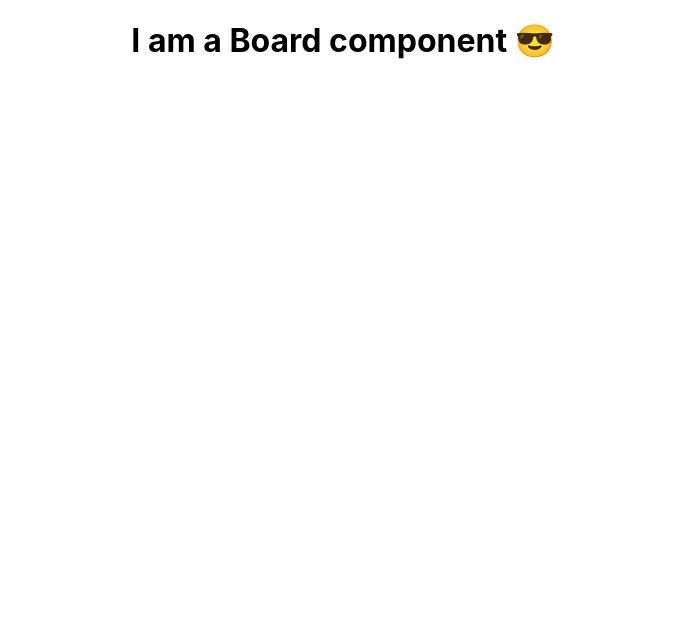
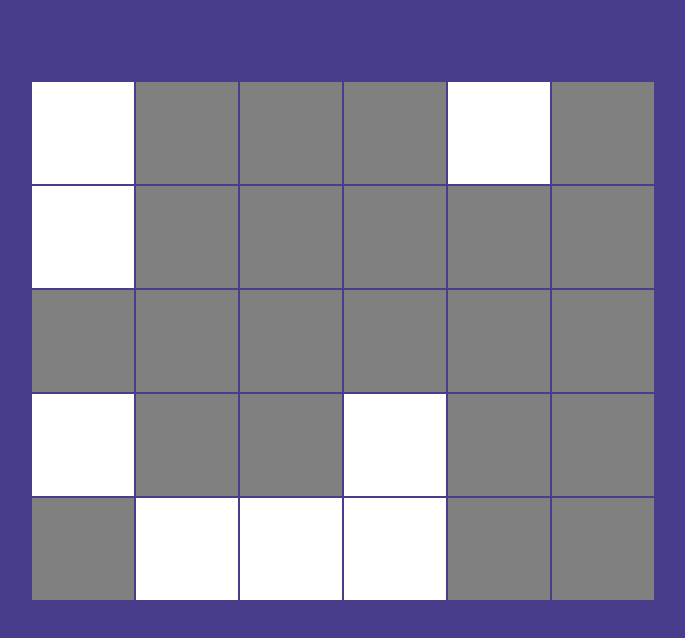
Before and after one commit to oybekabdulazizov/lights-out, a React (Create React App) app: page / in a window 1280 px wide. Shown: the top 638 px of the page, without its empty margins (297-982 px from the left). Built offline with nearby package versions, Linux system fonts and the light colour scheme; the HTML template or start-up script is replaced by a standard one.

Commit message:
create 5x6 board with random true/false values, use those values as isLit and show the board cells

```diff
--- a/src/Board.css
+++ b/src/Board.css
@@ -1,3 +1,3 @@
 .Board {
-    margin: 0 auto;
+    margin: 5rem auto;
 }
--- a/src/Board.js
+++ b/src/Board.js
@@ -1,24 +1,62 @@
 import React, { Component } from 'react';
 import './Board.css';
+import Cell from './Cell';
 
 class Board extends Component {
     static defaultProps = {
         nrows: 5,
         ncols: 6,
-        chanceLightStarsOn: 0.5
+        chanceLightStarsOn: 0.3
     }
 
     constructor(props) {
         super(props);
         this.state = {
             hasWon: false,
-            board: []
+            board: this.createBoard()
+        }
+    }
+
+    createBoard() {
+        const newBoard = [];
+        for (let y = 0; y < this.props.nrows; y++) {
+            let row = [];
+            for (let x = 0; x < this.props.ncols; x++) {
+                row.push(Math.random() < this.props.chanceLightStarsOn);
+            }
+            newBoard.push(row);
+        }
+
+        return newBoard;
+    }
+
+    createTblBoard() {
+        let tblBoard = [];
+        for (let y = 0; y < this.props.nrows; y++) {
+            let row = [];
+            for (let x = 0; x < this.props.ncols; x++) {
+                let coord = `${y}-${x}`;
+                row.push(<Cell key={coord} isLit={this.state.board[y][x]} />)
+            }
+            tblBoard.push(<tr key={y}>{row}</tr>);
+        }
+
+        return tblBoard;
+    }
+
+    printBoard = () => {
+        for (let row of this.state.board) {
+            console.log(row);
         }
     }
 
     render() {
         return (
-            <div className="Board"><h1>I am a Board component 😎</h1></div>
+            <table className="Board">
+                <tbody>
+                    {this.createTblBoard()}
+                </tbody>
+            </table>
         )
     }
 }
--- a/src/Cell.js
+++ b/src/Cell.js
@@ -14,7 +14,7 @@ class Cell extends Component {
     render() {
         let classes = "Cell" + (this.props.isLit ? " Cell-lit" : " Cell-unlit");
         return (
-            <td className={classes} onClick={this.handleClick}>I am a Cell component 😃</td>
+            <td className={classes} onClick={this.handleClick}></td>
         )
     }
 }
--- a/src/index.css
+++ b/src/index.css
@@ -5,4 +5,6 @@ body {
     sans-serif;
   -webkit-font-smoothing: antialiased;
   -moz-osx-font-smoothing: grayscale;
+
+  background-color: darkslateblue;
 }
```
